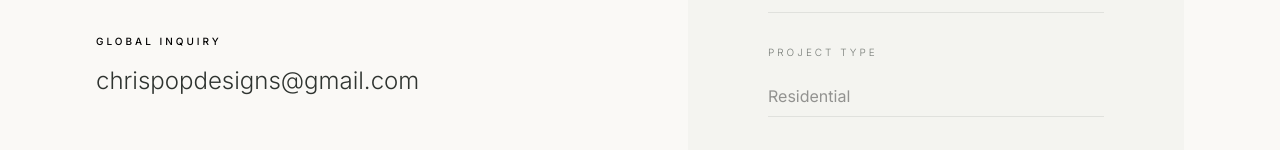
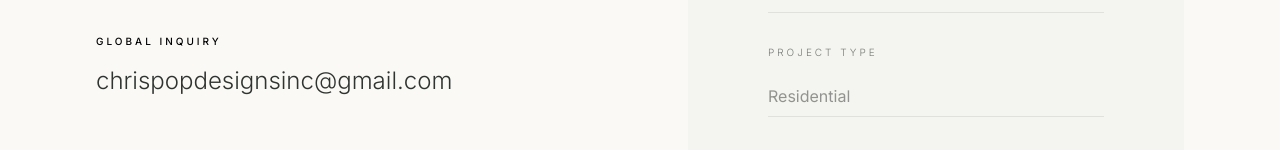
Before and after one commit to wilson20042025/chrispopdesignsinc, a Next.js app: page /contact in a window 1280 px wide. Shown: the part 442-592 px from the top of the page. Built offline with nearby package versions, Linux system fonts and the light colour scheme.

Commit message:
first commit

```diff
--- a/app/contact/page.tsx
+++ b/app/contact/page.tsx
@@ -26,7 +26,7 @@ export default function ContactPage() {
             <div className="space-y-4">
               <span className="text-[10px] tracking-[0.3em] font-medium text-black uppercase block">Global Inquiry</span>
               <p className="text-2xl font-light hover:opacity-60 transition-opacity cursor-pointer">
-              chrispopdesigns@gmail.com
+              chrispopdesignsinc@gmail.com
               </p>
             </div>
           </div>
```
